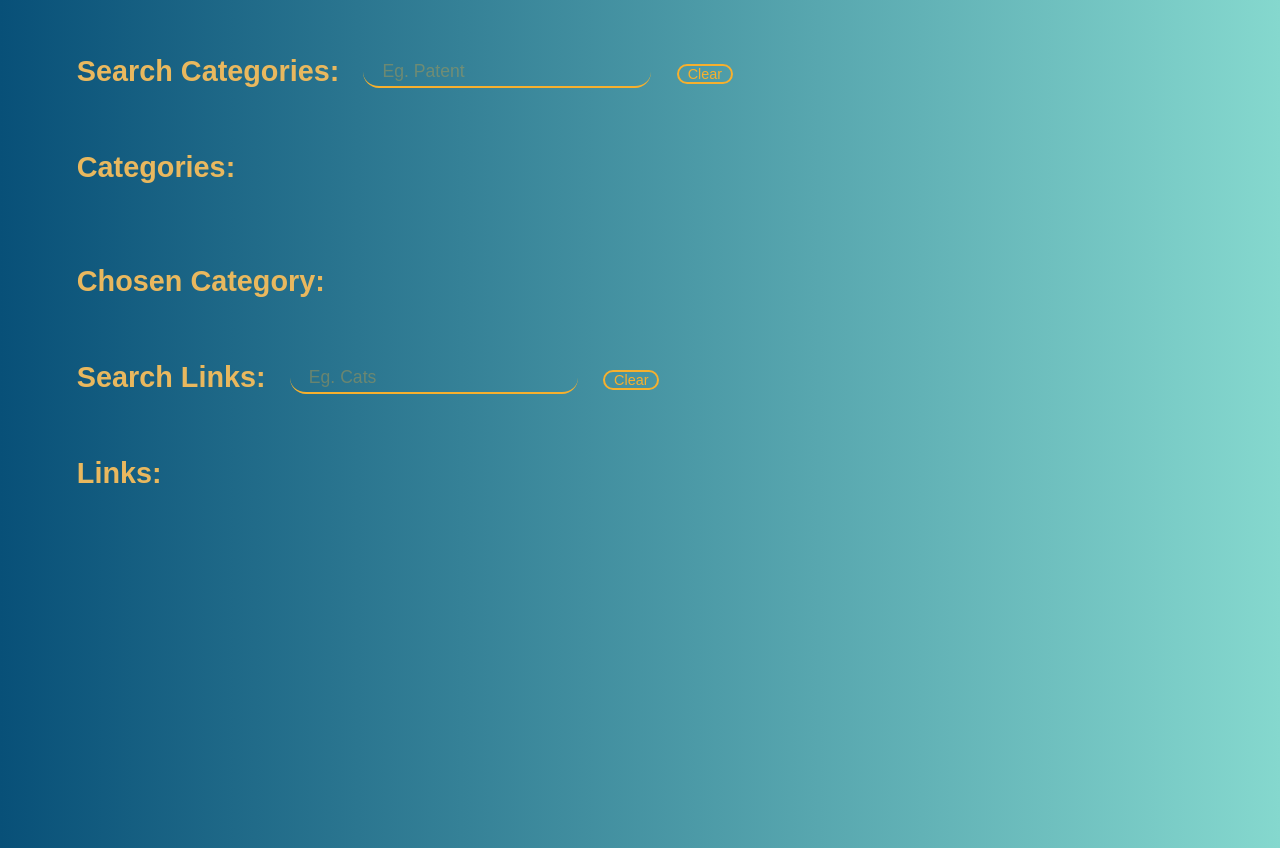
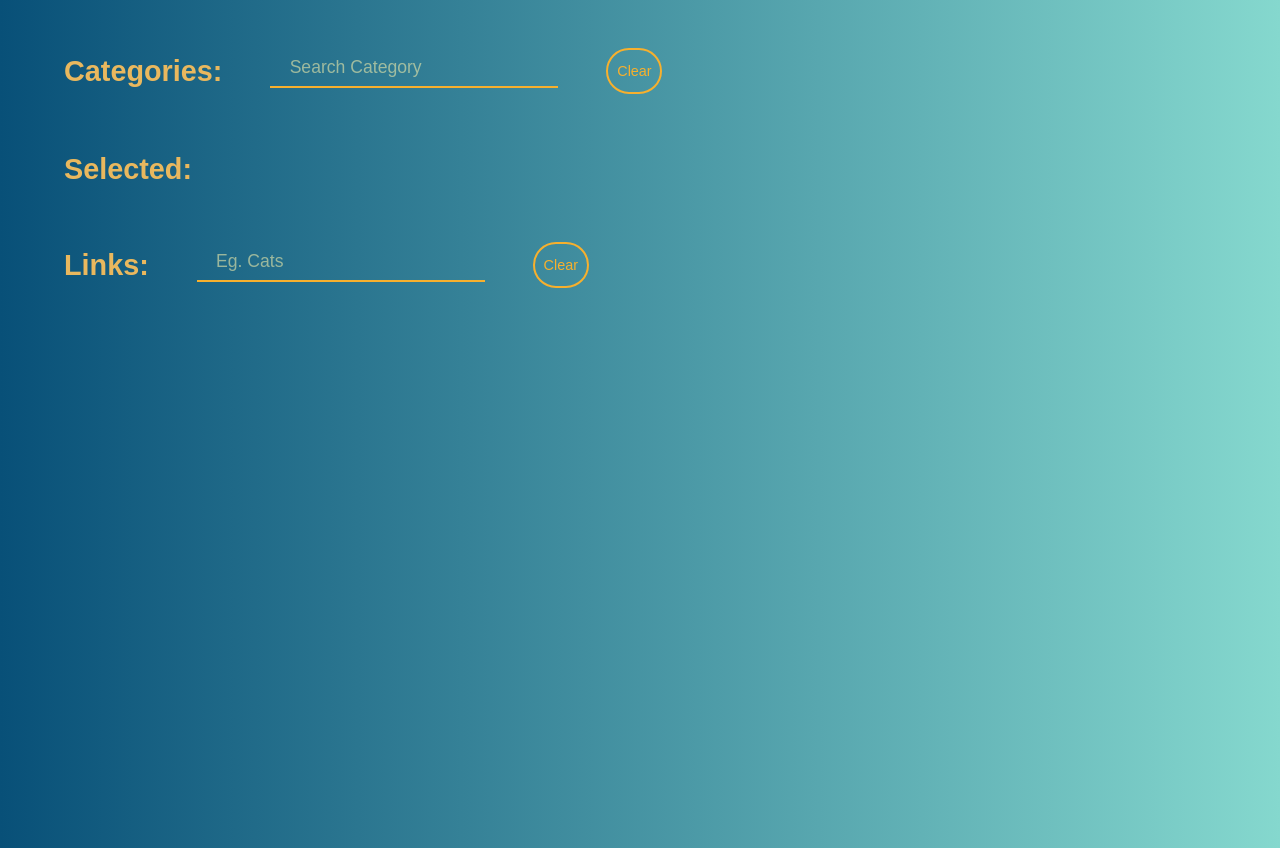
Before and after one commit to FilipKalicanin/Pick-an-API, a website built with webpack: page index.html in a window 1280 px wide. Built offline with nearby package versions, Linux system fonts and the light colour scheme; no server answers.

Commit message:
TASK-LINKS-4, UI, CSS minor changes

```diff
--- a/assets/css/style.css
+++ b/assets/css/style.css
@@ -12,6 +12,7 @@
 html {
     box-sizing: border-box;
     font-size: 62,5%;
+    scroll-behavior: smooth;
 }
 
 body {
@@ -21,24 +22,31 @@ body {
     background-image: linear-gradient(to right, #085078, #85d8ce);
     background-size: cover;
     background-repeat: no-repeat;
+    width: 90%;
+    margin: 0 auto;
     min-height: 100vh;
 }
 
 .heading {
-    margin-left: 6%;
     color: rgb(233, 184, 94);
     font-size: 180%;
     display: inline;
 }
 
 .chosen-category-div {
-    margin-left: 2rem;
     border-radius: 25px;
     padding: 10px;
+    margin-left: 2rem;
     border: 2px solid transparent;
     box-shadow: 0px 5px 5px rgba(114, 114, 114, 0.4);
     background-color: rgb(230, 230, 168, 0.7);
     position: relative;
+}
+
+.heading-categories {
+    display: flex;
+    justify-content: flex-start;
+    align-self: center;
 }
 
 .chosen-category {
@@ -47,6 +55,35 @@ body {
 
 .categories-section {
     margin-top: 3rem;
+    margin-bottom: 2rem;
+}
+
+.categories {
+    padding: 10px;
+    display: flex;
+    flex-wrap: wrap;
+    align-items: center;
+    align-content: space-around;
+}
+
+.category-main {
+    display: flex;
+    flex-direction: row;
+    align-items: center;
+    border-radius: 25px;
+    padding: 10px;
+    margin: 5px;
+    text-align: center;
+    border: 2px solid transparent;
+    box-shadow: 0px 5px 5px rgba(114, 114, 114, 0.4);
+    /* background-color: rgb(230, 230, 168, 0.7); */
+    background-color: #f9f7b3;
+    animation: fadein 1.5s;
+}
+
+@keyframes fadein {
+    from { opacity: 0; }
+    to   { opacity: 1; }
 }
 
 .chosen-category-btn {
@@ -69,42 +106,24 @@ body {
     transition: all .2s;
 }
 
-.categories {
-    padding: 10px;
-    width: 90%;
-    margin: 0 auto;
-    margin-bottom: 3rem;
-    display: flex;
-    flex-wrap: wrap;
-    align-items: center;
-    align-content: space-around;
-}
-
-.category-main {
-    display: flex;
-    flex-direction: row;
-    align-items: center;
-    border-radius: 25px;
-    padding: 10px;
-    margin: 5px;
-    text-align: center;
-    border: 2px solid transparent;
-    box-shadow: 0px 5px 5px rgba(114, 114, 114, 0.4);
-    background-color: rgb(230, 230, 168, 0.7);
+.fall {
+    transform: translateY(2rem) rotateZ(15deg);
+    opacity: 0;
+    transition: all .5s;
 }
 
 .category-main:hover {
     box-shadow: 2px 7px 7px rgba(247, 176, 45, 0.4);
     border: 2px solid rgb(247, 176, 45);
-    background-color: rgb(230, 230, 168);
+    background-color: #e18335;
     transition: .2s;
     cursor: pointer;
 }
 
 .category-main-chosen {
     box-shadow: 2px 7px 7px rgba(247, 176, 45, 0.4);
-    border: 2px solid rgb(255, 180, 40);
-    background-color: rgb(230, 230, 168);
+    border: 2px solid rgb(247, 176, 45);
+    background-color: #e18335;
     transition: .2s;
     cursor: pointer;
 }
@@ -138,22 +157,19 @@ body {
     flex-direction: row;
     align-items: flex-start;
     align-content: center;
-    margin-top: 3rem;
+    height: 3rem;
     margin-bottom: 3rem;
-    height: 3rem;
 }
 
 .search-bar {
     width: 18rem;
-    height: 2rem;
-    margin-left: 1.5rem;
-    margin-top: .5rem;
+    height: 2.5rem;
+    margin-left: 3rem;
     outline: none;
     border: none;
     border-bottom: 2px solid rgb(247, 176, 45);
     color: rgb(247, 176, 45);
     font-size: 110%;
-    border-radius: 3rem;
     text-indent: 1.2rem;
     background-color: transparent;
 }
@@ -169,13 +185,18 @@ body {
 }
 
 .search-bar::placeholder {
-    color: rgba(233, 170, 52, 0.336);
+    color: rgba(230, 230, 168, 0.623);
+}
+
+.selected-category {
+    font-size: 120%;
+    font-weight: 300;
+    color:rgb(247, 176, 45);
 }
 
 .btn-clear {
-    margin-left: 1.6rem;
-    margin-top: 1rem;
     font-size: 90%;
+    margin-left: 3rem;
     border: 2px solid rgb(247, 176, 45);
     background-color: transparent;
     outline: none;
@@ -200,8 +221,6 @@ body {
 
 .one-category-box {
     padding: 10px;
-    width: 90%;
-    margin: 0 auto;
     display: flex;
     flex-wrap: wrap;
     align-items: center;
@@ -211,12 +230,13 @@ body {
 .display-data {
     box-shadow: 0px 5px 5px rgba(114, 114, 114, 0.4);
     border-radius: 30px;
-    width: 400px;
+    width: 380px;
     margin: 15px;
     padding: 10px;
     background-color: rgba(221, 255, 198, 0.637);
     border: 2px solid transparent;
     position: relative;
+    animation: fadein 1.5s;
 }
 
 .display-data:hover {
--- a/index.html
+++ b/index.html
@@ -11,19 +11,17 @@
 </head>
 
 <body>
-    <div class="search-section">
-        <h2 class="heading">Search Categories:</h2>
-        <input type="text" id="searchBar" class='search-bar' placeholder="Eg. Patent" maxlength="30"></input>
-        <button type="button" id="btnClear" class="btn-clear">Clear</button>
-    </div>
-
     <div class="categories-section">
-        <h2 class='heading'>Categories:</h2>
+        <div class="heading-categories">
+            <h2 class='heading'>Categories:</h2>
+            <input type="text" id="searchBar" class='search-bar' placeholder="Search Category" maxlength="30"></input>
+            <button type="button" id="btnClear" class="btn-clear">Clear</button>
+        </div>
         <div class='categories' id='categories'></div>
     </div>
 
     <div class="search-section" id="chosenCategorySearch">
-        <h2 class="heading">Chosen Category:</h2>
+        <h3 class="heading">Selected:</h3>
         <div id="displaySelected">
             <!-- <div class="chosen-category-div">
                 <p id='chosenCategory' class='chosen-category'>asdadassssss</p>
@@ -32,14 +30,12 @@
         </div>
     </div>
 
-    <div class="search-section">
-        <h2 class="heading">Search Links:</h2>
-        <input type="text" id="searchBarLinks" class='search-bar' placeholder="Eg. Cats" maxlength="30"></input>
-        <button type="button" id="btnClearLinks" class="btn-clear">Clear</button>
-    </div>
-
-    <div class="display-section">
-        <h2 class='heading'>Links:</h2>
+    <div class="links-section">
+        <div class="heading-categories">
+            <h2 class='heading'>Links:</h2>
+            <input type="text" id="searchBarLinks" class='search-bar' placeholder="Eg. Cats" maxlength="30"></input>
+            <button type="button" id="btnClearLinks" class="btn-clear">Clear</button>
+        </div>
         <div class="one-category-box" id="oneCategoryDisplayBox"></div>
     </div>
 </body>
--- a/src/displayUI.js
+++ b/src/displayUI.js
@@ -54,6 +54,7 @@ function selectedCategoryDisplay(category) {
 
   let chosenCategoryDiv = document.createElement('div');
   chosenCategoryDiv.className = 'chosen-category-div';
+  chosenCategoryDiv.id = 'chosen-div';
 
   let chosenCategory = document.createElement('p');
   chosenCategory.id = 'chosenCategory';
@@ -68,7 +69,10 @@ function selectedCategoryDisplay(category) {
   chosenCategoryBtn.addEventListener('click', e => {
     e.preventDefault();
     reverseStyleSelected();
-    chosenCategoryBtn.parentElement.remove();
+    document.getElementById('chosen-div').classList.add('fall');
+    document.getElementById('chosen-div').addEventListener('transitionend', function() {
+      chosenCategoryBtn.parentElement.remove();
+    });
     document.querySelector('#oneCategoryDisplayBox').innerHTML = '';
     instanceOfMainClass.setSelectedCategory('');
     instanceOfMainClass.collectAllLinks();
```
